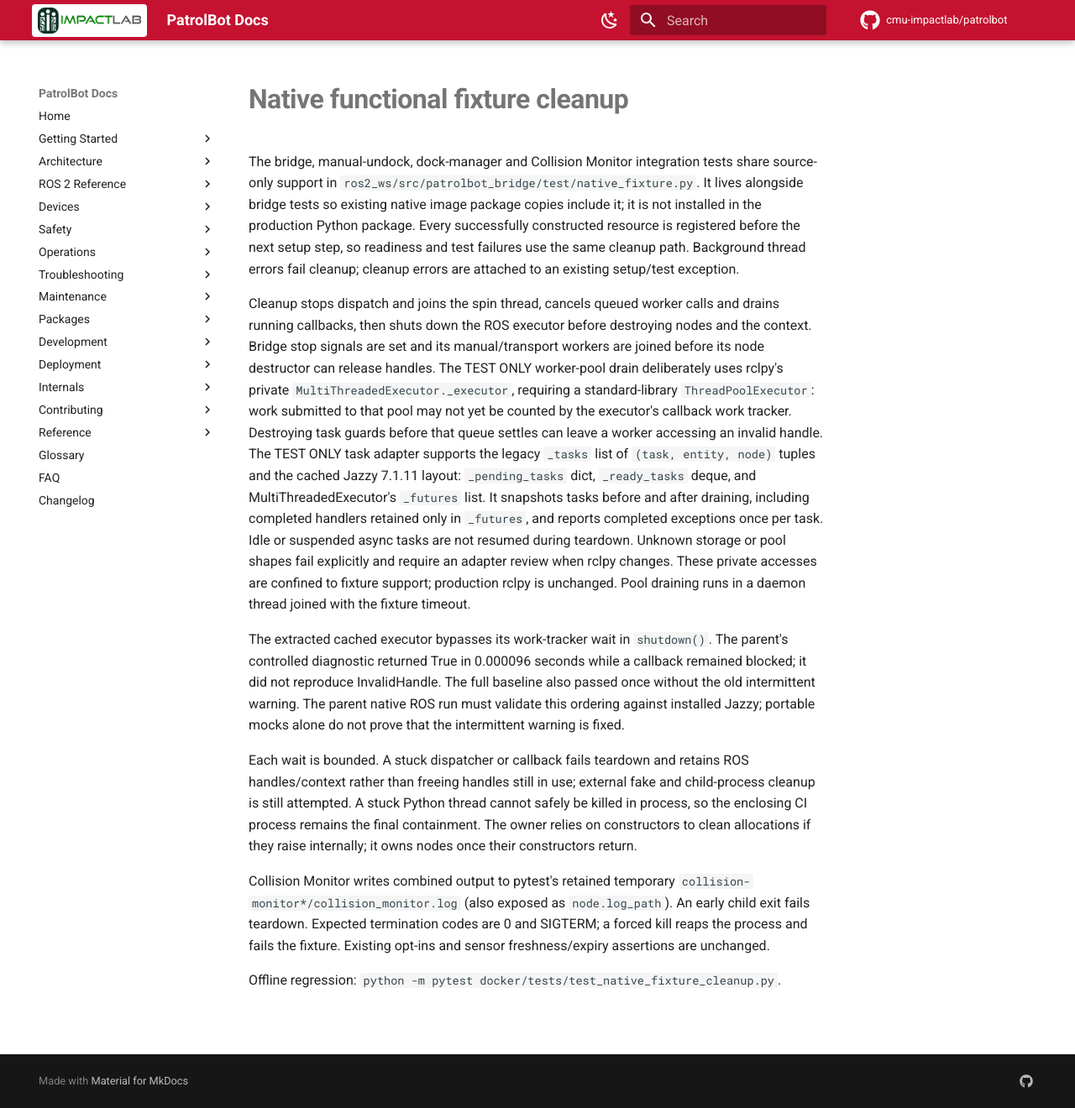
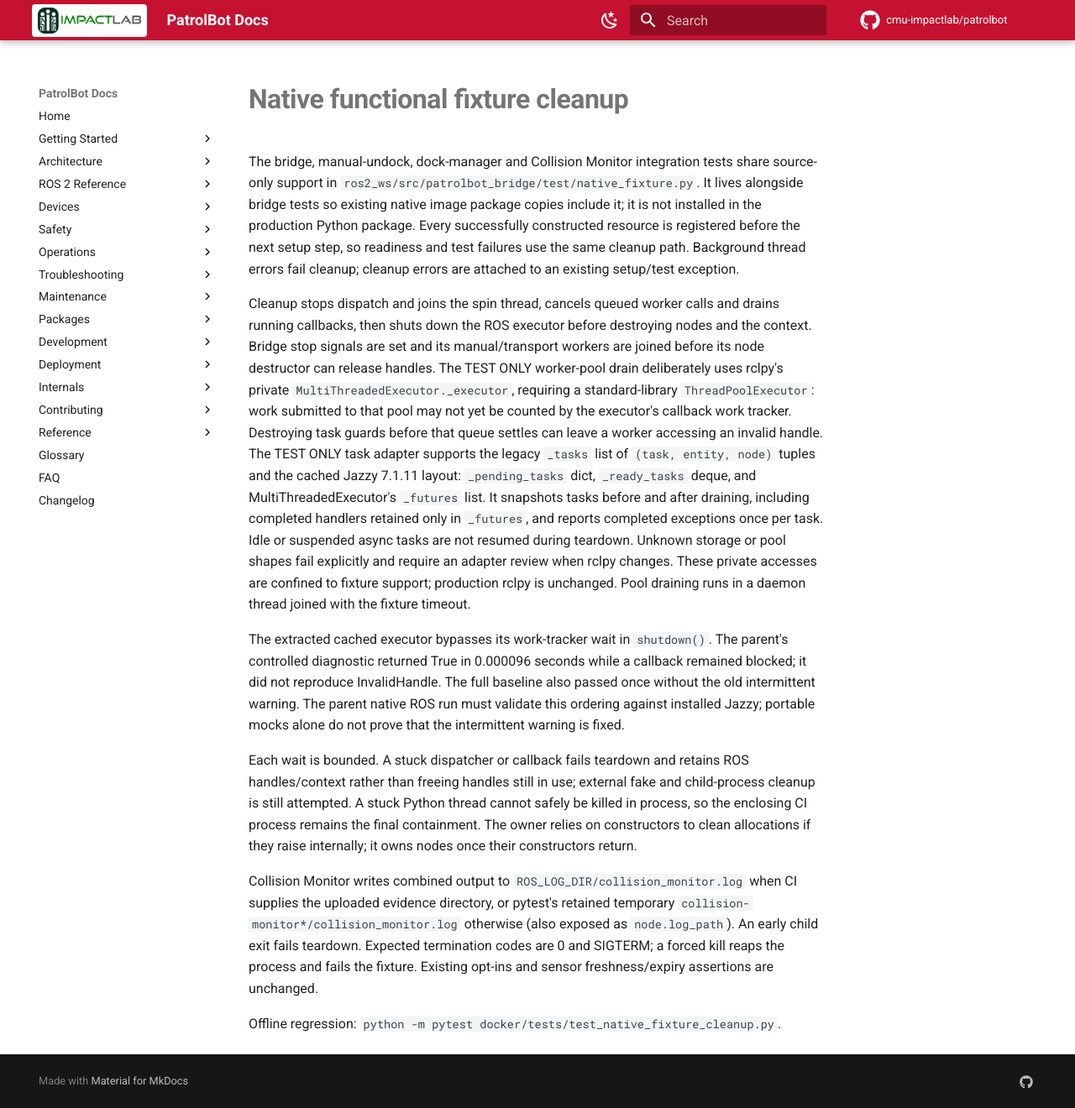
Before and after one commit to cmu-impactlab/patrolbot, an MkDocs documentation site: the page built from docs/development/native-fixture-cleanup.md, in a window 1280 px wide and 1320 px high. Shown: the whole window at 84% size. Built offline with MkDocs 1.6.1 and Material for MkDocs 9.7.7, drawn with Linux system fonts in a browser that asks for light colours; a script that is not in the unit is left out; comment, search, counter and statistics services are not loaded.

Commit message:
docs: describe uploaded native child diagnostics

```diff
--- a/docs/development/native-fixture-cleanup.md
+++ b/docs/development/native-fixture-cleanup.md
@@ -41,8 +41,9 @@ be killed in process, so the enclosing CI process remains the final containment.
 The owner relies on constructors to clean allocations if they raise internally;
 it owns nodes once their constructors return.
 
-Collision Monitor writes combined output to pytest's retained temporary
-`collision-monitor*/collision_monitor.log` (also exposed as `node.log_path`).
+Collision Monitor writes combined output to `ROS_LOG_DIR/collision_monitor.log`
+when CI supplies the uploaded evidence directory, or pytest's retained temporary
+`collision-monitor*/collision_monitor.log` otherwise (also exposed as `node.log_path`).
 An early child exit fails teardown. Expected termination codes are 0 and SIGTERM;
 a forced kill reaps the process and fails the fixture. Existing opt-ins and
 sensor freshness/expiry assertions are unchanged.
```
